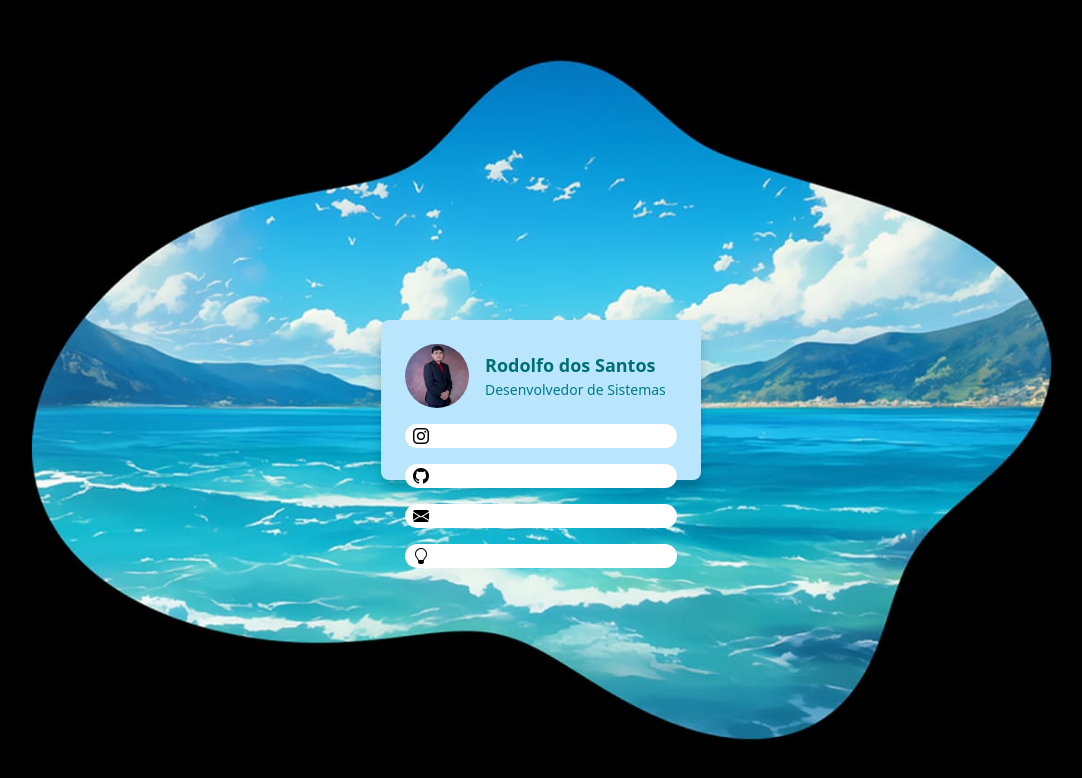
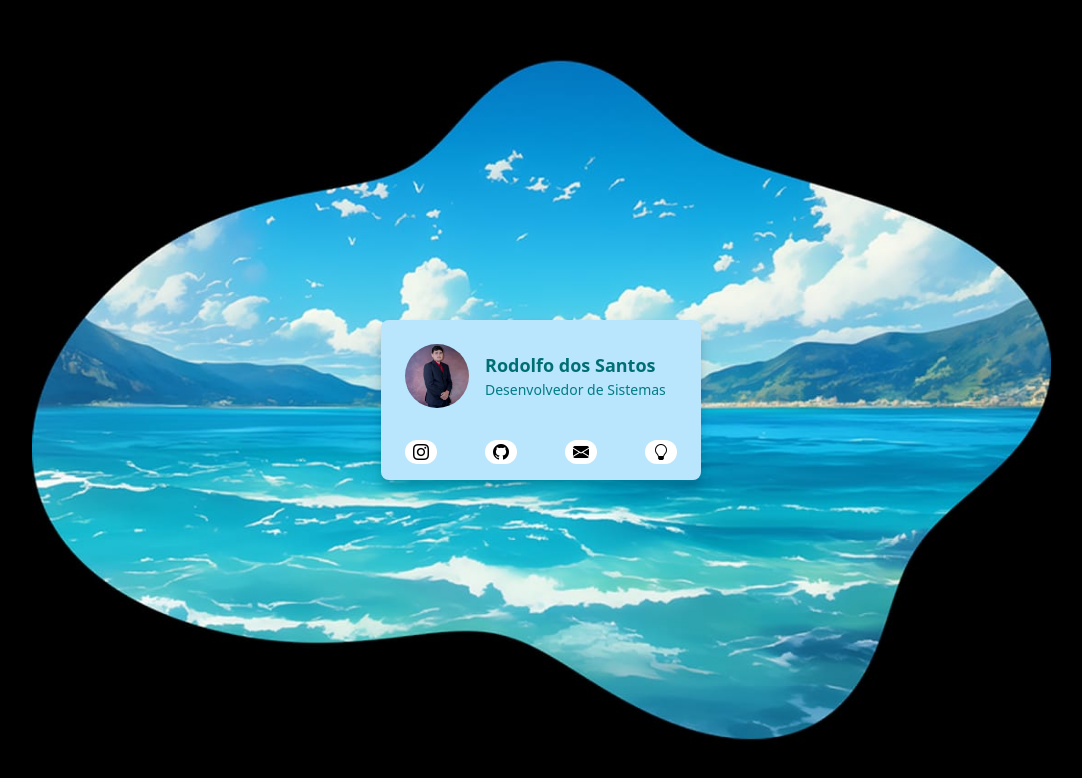
Before and after one commit to RodolfoSantss/Portfolio, a plain HTML site: page index.html in a window 1280 px wide. Shown: the whole page, without its empty margins (99-1181 px from the left). Drawn offline with nearby package versions, Linux system fonts and the light colour scheme.

Commit message:
Update style.css

```diff
--- a/src/style/style.css
+++ b/src/style/style.css
@@ -8,22 +8,27 @@ body{
     min-height: 100vh;
     justify-content: center;
     align-items: center;
+
 }
 
 .light-theme{
     background-color: black;
     background-image: url('../img/background-light.jpeg');
+
     background-repeat: no-repeat;
     background-size: contain;
     background-position: center;
 }
+
 .dark-theme{
     background-color: black;
     background-image: url('../img/background-dark.jpeg');
+
     background-repeat: no-repeat;
     background-size: contain;
     background-position: center;
 }
+
 i{
     color: black;
     padding: 0.5rem;
@@ -32,6 +37,7 @@ i{
 i:hover{
     color: white;
 }
+
 .container{
     position: relative;
 }
@@ -94,3 +100,10 @@ i:hover{
   font-size: 0.875rem;
   color: #007b85;
 }
+
+.flex-between {
+    display: flex;
+    justify-content: space-between;
+    color: #006f75;
+    gap: 1rem;
+}
```
